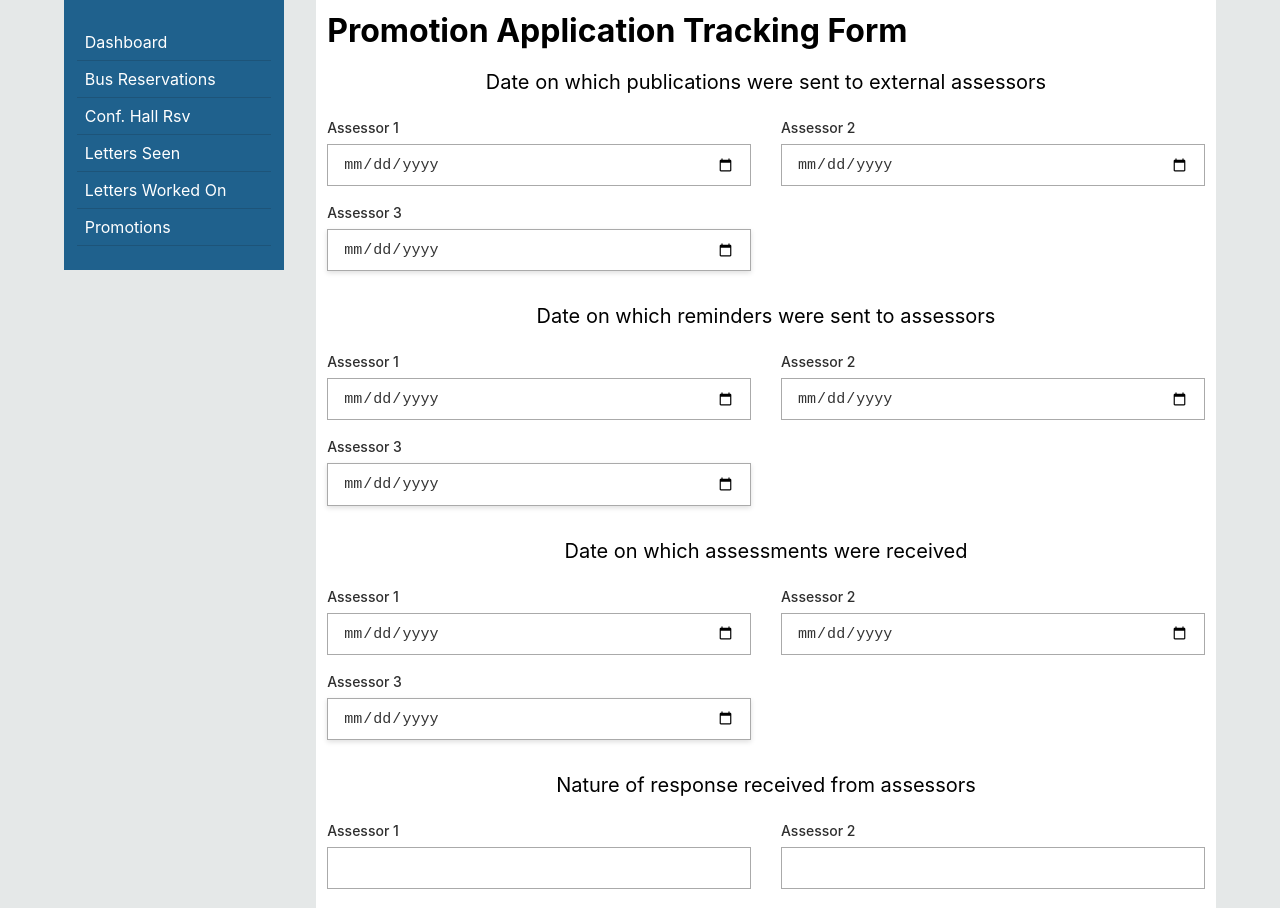
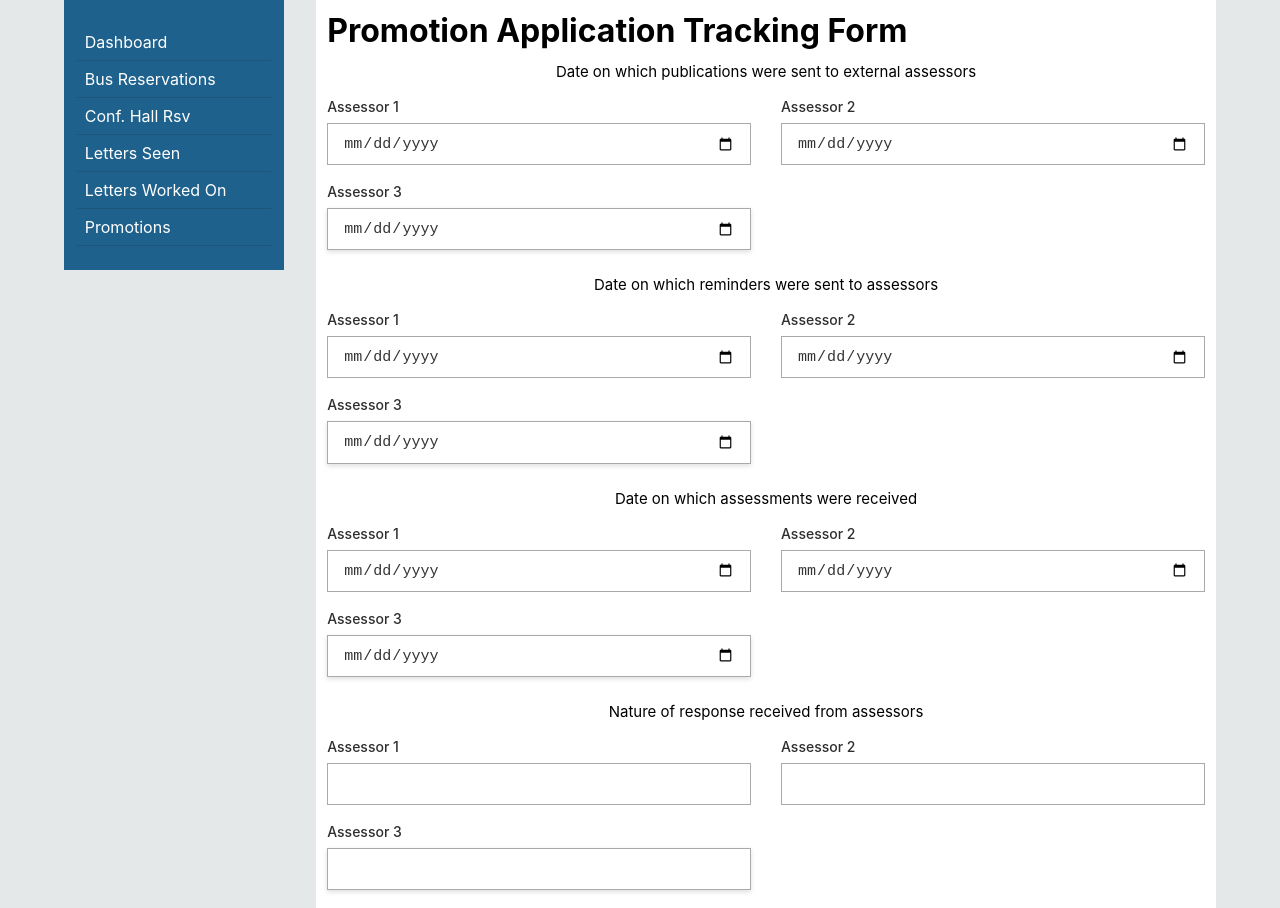
Before and after one commit to michaelamponsah/ug-spms-office-app, a Next.js app: page /promotions/processing-of-application-for-promotion in a window 1280 px wide. Shown: the top 908 px of the page. Built offline with nearby package versions, Linux system fonts and the light colour scheme.

Commit message:
Created Heading and SubHeading components and made use of them across the various form pages

```diff
--- a/components/ApplicantBio.js
+++ b/components/ApplicantBio.js
@@ -4,6 +4,7 @@ import InputField from "./InputField";
 import styles from "../styles/ApplicantBio.module.css";
 import SelectInput from "./SelectInput";
 import TextArea from "./TextArea";
+import FormHeading from "./FormHeading";
 
 const ApplicantBio = () => {
   const departments = [
@@ -17,9 +18,9 @@ const ApplicantBio = () => {
   const positions = ["Senior Lecturer", "Asscociate Professor", "Professor"];
   return (
     <div className={`${styles["applicant-bio"]}`}>
-      <span className={styles.title}>
+      <FormSubHeading>
         Basic Information of Applicant and Preliminary Assessments
-      </span>
+      </FormSubHeading>
       <div className={styles.fields}>
         <InputField label="First Name" type="text" placeholder="Michael" />
         <InputField label="Last Name" type="text" placeholder="Amponsah" />
--- a/components/ExternalAssessment.js
+++ b/components/ExternalAssessment.js
@@ -1,11 +1,13 @@
 import React from "react";
 import styles from "../styles/ExternalAssessment.module.css";
+import FormHeading from "./FormHeading";
+import FormSubHeading from "./FormSubHeading";
 import InputField from "./InputField";
 
 const ExternalAssessment = () => {
   return (
     <div className={`${styles["external-assessment"]}`}>
-      <span className={styles.title}>Details on External Assessments</span>
+      <FormSubHeading>Details on External Assessments</FormSubHeading>
       <div className={styles.fields}>
         <InputField
           label="Date on which lett. was sent to HoD to submit names and addr. of ext. assessors"
@@ -48,21 +50,15 @@ const ExternalAssessment = () => {
           isRequired={false}
         />
       </div>
-      <span className={`${styles["sub-title"]}`}>
-        Date on which assessors were written to
-      </span>
+      <FormSubHeading> Date on which assessors were written to</FormSubHeading>
       <div className={styles.fields}>
         <InputField label="Assessor 1" type="date" />
-
         <InputField label="Assessor 2" type="date" />
         <InputField label="Assessor 3" type="date" isRequired={false} />
       </div>
-      <span className={`${styles["sub-title"]}`}>
-        Date on which replies were received
-      </span>
+      <FormSubHeading> Date on which replies were received</FormSubHeading>
       <div className={styles.fields}>
         <InputField label="Assessor 1" type="date" />
-
         <InputField label="Assessor 2" type="date" />
         <InputField label="Assessor 3" type="date" isRequired={false} />
       </div>
--- /dev/null
+++ b/components/FormHeading.js
@@ -0,0 +1,12 @@
+import React from "react";
+import styles from "../styles/FormHeading.module.css";
+
+const FormHeading = ({children}) => {
+  return (
+    <span className={styles.title}>
+      {children}
+    </span>
+  );
+};
+
+export default FormHeading;
--- /dev/null
+++ b/components/FormSubHeading.js
@@ -0,0 +1,12 @@
+import React from "react";
+import styles from "../styles/FormSubHeading.module.css";
+
+const FormSubHeading = ({children}) => {
+  return (
+    <span className={`${styles["sub-title"]}`}>
+      {children}
+    </span>
+  );
+};
+
+export default FormSubHeading;
--- a/components/PublicationsAndReminders.js
+++ b/components/PublicationsAndReminders.js
@@ -1,5 +1,7 @@
 import React from "react";
 import styles from "../styles/PublicationsAndReminders.module.css";
+import FormHeading from "./FormHeading";
+import FormSubHeading from "./FormSubHeading";
 import InputField from "./InputField";
 import SelectInput from "./SelectInput";
 import TextArea from "./TextArea";
@@ -7,49 +9,47 @@ import TextArea from "./TextArea";
 const PublicationsAndReminders = () => {
   return (
     <div className={`${styles["publications-reminders"]}`}>
-      <span className={styles.title}>
+      <FormSubHeading>
         Date on which publications were sent to external assessors{" "}
-      </span>
+      </FormSubHeading>
       <div className={styles.fields}>
         <InputField label="Assessor 1" type="date" />
         <InputField label="Assessor 2" type="date" />
         <InputField label="Assessor 3" type="date" isRequired={false} />
       </div>
-      <span className={styles.title}>
+      <FormSubHeading>
         Date on which reminders were sent to assessors
-      </span>
+      </FormSubHeading>
       <div className={styles.fields}>
         <InputField label="Assessor 1" type="date" />
         <InputField label="Assessor 2" type="date" />
         <InputField label="Assessor 3" type="date" isRequired={false} />
       </div>
-      <span className={styles.title}>
-        Date on which assessments were received
-      </span>
+      <FormSubHeading> Date on which assessments were received</FormSubHeading>
       <div className={styles.fields}>
         <InputField label="Assessor 1" type="date" />
         <InputField label="Assessor 2" type="date" />
         <InputField label="Assessor 3" type="date" isRequired={false} />
       </div>
-      <span className={styles.title}>
+      <FormSubHeading>
         Nature of response received from assessors
-      </span>
+      </FormSubHeading>
       <div className={styles.fields}>
         <InputField label="Assessor 1" type="text" />
         <InputField label="Assessor 2" type="text" />
         <InputField label="Assessor 3" type="text" isRequired={false} />
       </div>
-      <span className={styles.title}>
+      <FormSubHeading>
         Format of response received from assessors
-      </span>
+      </FormSubHeading>
       <div className={styles.fields}>
         <InputField label="Assessor 1" type="text" />
         <InputField label="Assessor 2" type="text" />
         <InputField label="Assessor 3" type="text" isRequired={false} />
       </div>
-      <span className={styles.title}>
+      <FormSubHeading>
         Date on which acknowledgement letters were sent to assessors
-      </span>
+      </FormSubHeading>
       <div className={styles.fields}>
         <InputField label="Assessor 1" type="date" />
         <InputField label="Assessor 2" type="date" />
--- /dev/null
+++ b/styles/FormHeading.module.css
@@ -0,0 +1,6 @@
+.title {
+    text-align: center;
+    font-size: 20px;
+    display: block;
+    margin: 1em 0;
+}
--- /dev/null
+++ b/styles/FormSubHeading.module.css
@@ -0,0 +1,7 @@
+.sub-title {
+    display: block;
+    text-align: center;
+    font-size: 15px;
+    display: block;
+    margin: 0.8em 0;
+}
```
